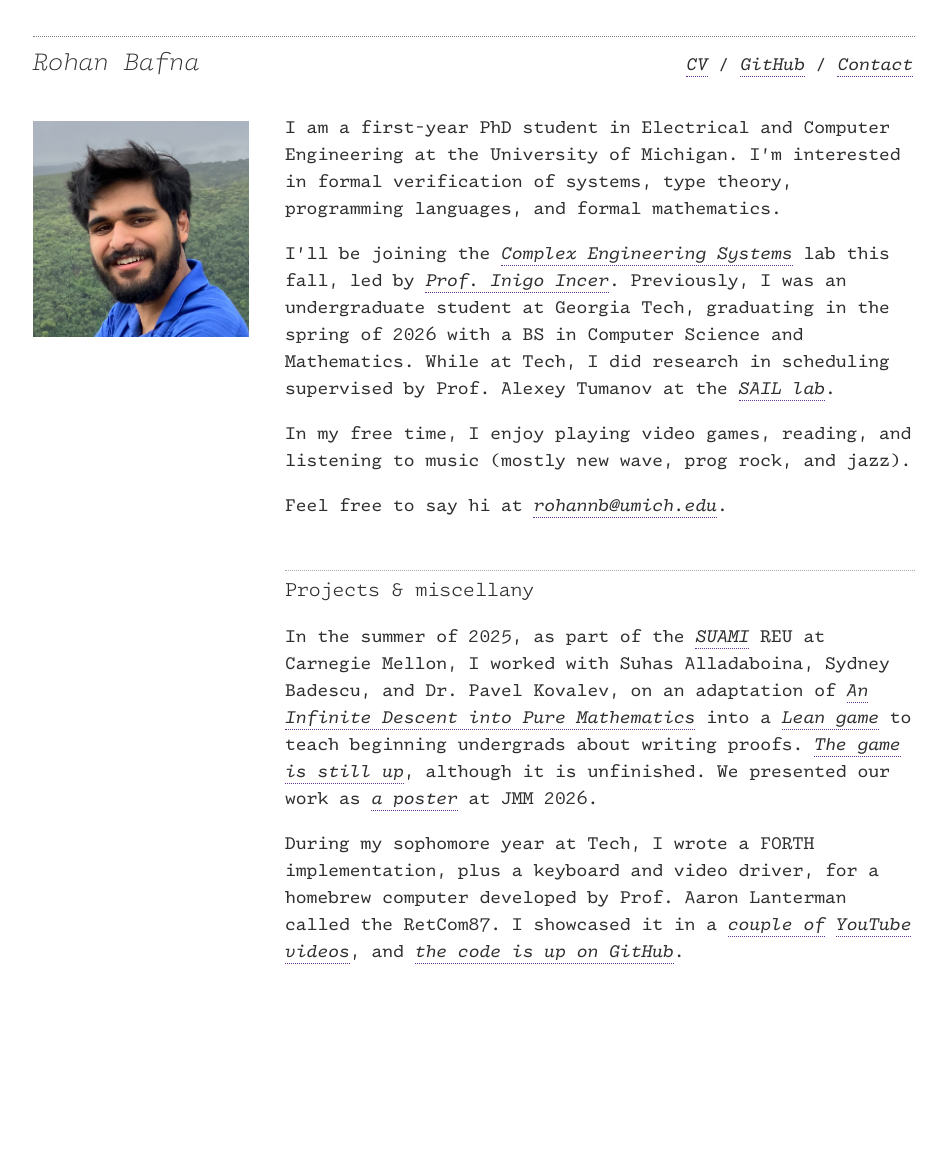
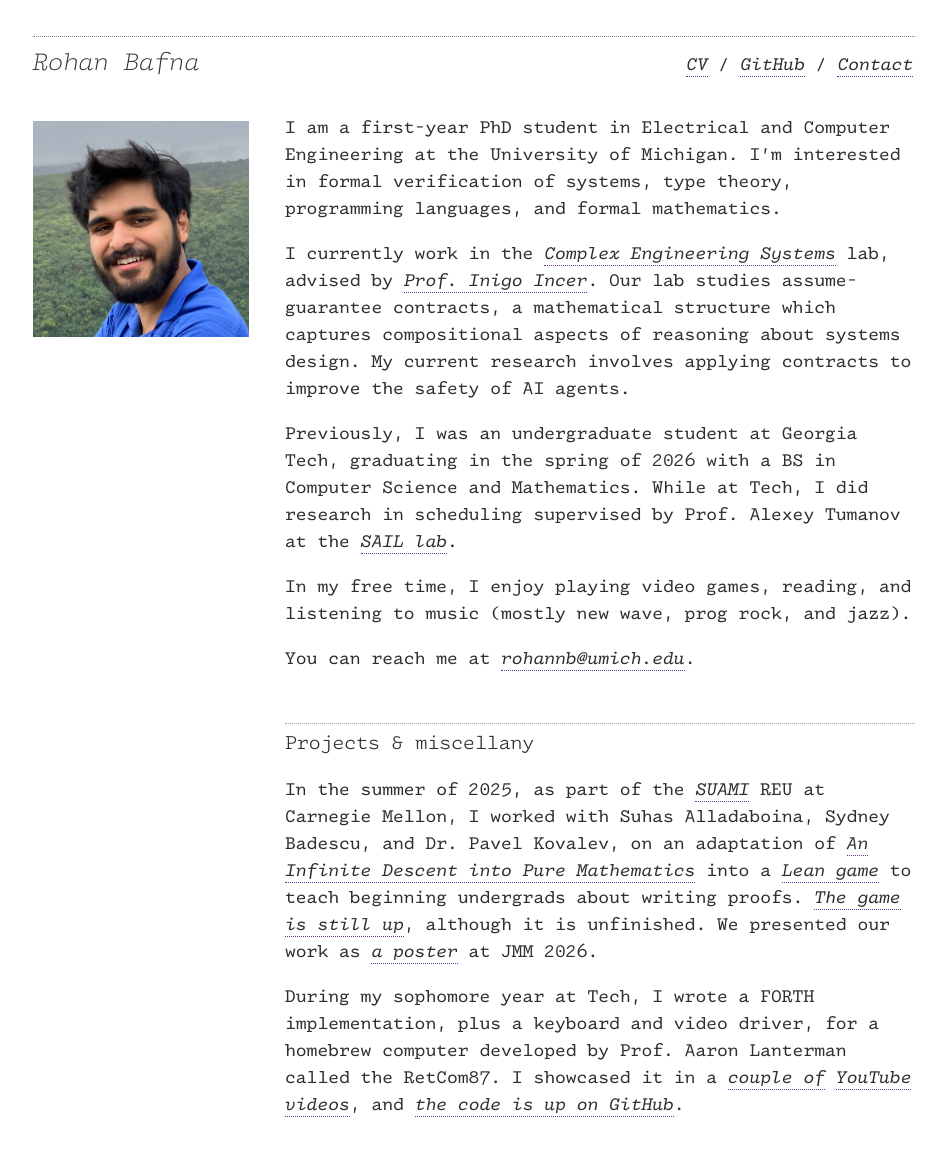
Before and after one commit to rohanbafna/rohanbafna.github.io, a Jekyll site: the page built from index.md, in a window 1280 px wide. Shown: the whole page, without its empty margins (166-1112 px from the left). Built offline with Jekyll 4.4.1, drawn with Linux system fonts in a browser that asks for light colours; before the commit the page ends 1002 px from its top, so only the background shows below that.

Commit message:
Update CV and introduction text.

```diff
--- a/index.md
+++ b/index.md
@@ -6,16 +6,21 @@ at the University of Michigan.  I’m interested in formal verification
 of systems, type theory, programming languages, and formal
 mathematics.
 
-I'll be joining the [Complex Engineering Systems][ces] lab this fall,
-led by [Prof. Inigo Incer][iir].  Previously, I was an undergraduate
-student at Georgia Tech, graduating in the spring of 2026 with a BS in
-Computer Science and Mathematics.  While at Tech, I did research in
-scheduling supervised by Prof. Alexey Tumanov at the [SAIL lab][sail].
+I currently work in the [Complex Engineering Systems][ces] lab,
+advised by [Prof. Inigo Incer][iir].  Our lab studies assume-guarantee
+contracts, a mathematical structure which captures compositional
+aspects of reasoning about systems design.  My current research
+involves applying contracts to improve the safety of AI agents.
+
+Previously, I was an undergraduate student at Georgia Tech, graduating
+in the spring of 2026 with a BS in Computer Science and Mathematics.
+While at Tech, I did research in scheduling supervised by Prof. Alexey
+Tumanov at the [SAIL lab][sail].
 
 In my free time, I enjoy playing video games, reading, and listening
 to music (mostly new wave, prog rock, and jazz).
 
-Feel free to say hi at <{{ site.email }}>.
+You can reach me at <{{ site.email }}>.
 
 ## Projects & miscellany
 In the summer of 2025, as part of the [SUAMI][suami] REU at Carnegie
```
Also changed, not shown: 1 other file.
